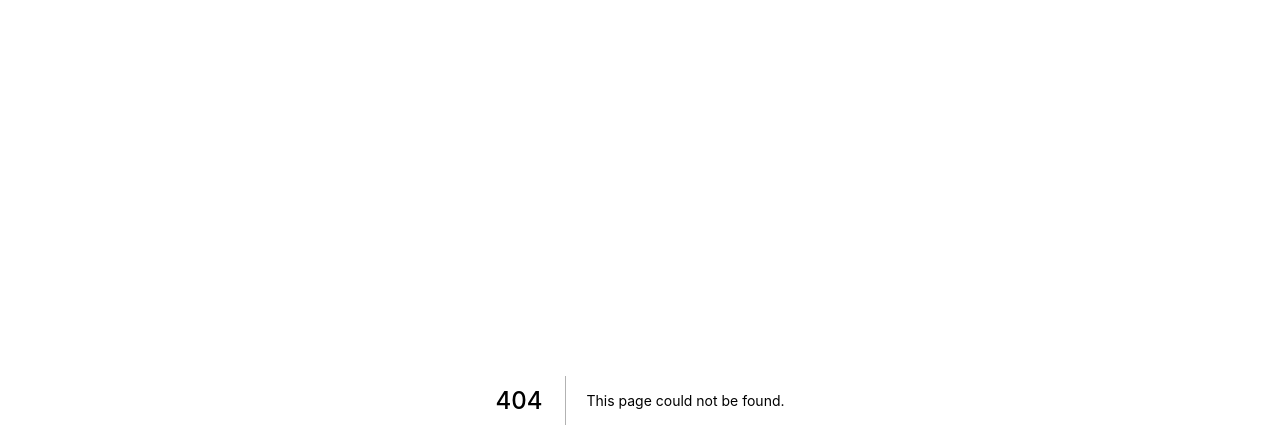
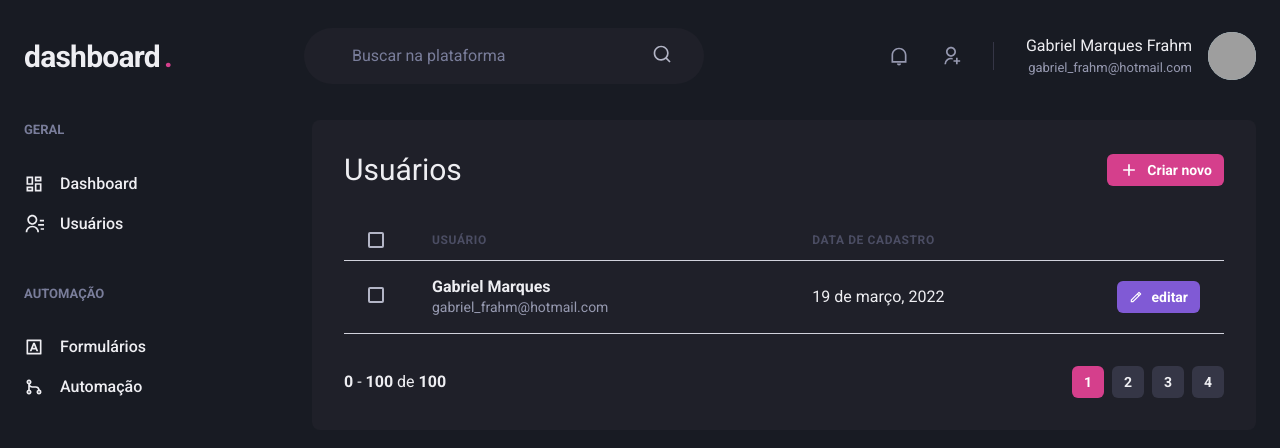
Before and after one commit to Gabrielfrahm/dashboard-with-chakra, a Next.js app: page /users in a window 1280 px wide. Before the commit this address had no page. Shown: the top 448 px of the page. Built offline with nearby package versions, Linux system fonts and the light colour scheme; grey boxes are pictures that could not be loaded.

Commit message:
initial users

```diff
--- /dev/null
+++ b/src/components/Form/Pagination.tsx
@@ -0,0 +1,65 @@
+import { Box, Button, Stack } from "@chakra-ui/react";
+
+export function Pagination() {
+  return (
+    <Stack
+      direction="row"
+      mt="8"
+      justify="space-between"
+      align="center"
+      spacing="6"
+    >
+      <Box>
+        <strong>0</strong> - <strong>100</strong> de <strong>100</strong>
+      </Box>
+      <Stack direction="row" spacing="2">
+        <Button
+          size="sm"
+          fontSize="sm"
+          width="4"
+          colorScheme="pink"
+          disabled
+          _disabled={{
+            bg: "pink.500",
+            cursor: "default",
+          }}
+        >
+          1
+        </Button>
+        <Button
+          size="sm"
+          fontSize="sm"
+          width="4"
+          bg="gray.700"
+          _hover={{
+            bg: "gray.500",
+          }}
+        >
+          2
+        </Button>
+        <Button
+          size="sm"
+          fontSize="sm"
+          width="4"
+          bg="gray.700"
+          _hover={{
+            bg: "gray.500",
+          }}
+        >
+          3
+        </Button>
+        <Button
+          size="sm"
+          fontSize="sm"
+          width="4"
+          bg="gray.700"
+          _hover={{
+            bg: "gray.500",
+          }}
+        >
+          4
+        </Button>
+      </Stack>
+    </Stack>
+  );
+}
--- /dev/null
+++ b/src/pages/users/index.tsx
@@ -0,0 +1,90 @@
+import {
+  Box,
+  Button,
+  Checkbox,
+  Flex,
+  Heading,
+  Icon,
+  Table,
+  Tbody,
+  Td,
+  Text,
+  Th,
+  Thead,
+  Tr,
+} from "@chakra-ui/react";
+import { RiAddLine, RiPencilLine } from "react-icons/ri";
+import { Pagination } from "../../components/Form/Pagination";
+import { Header } from "../../components/Header";
+import { Sidebar } from "../../components/Sidebar";
+
+export default function UserList() {
+  return (
+    <Box>
+      <Header />
+
+      <Flex w="100%" my="6" maxWidth={1480} mx="auto" px="6">
+        <Sidebar />
+
+        <Box flex="1" borderRadius={8} bg="gray.800" p="8">
+          <Flex mb="8" justify="space-between" align="center">
+            <Heading size="lg" fontWeight="normal">
+              Usuários
+            </Heading>
+
+            <Button
+              as="a"
+              size="sm"
+              fontSize="sm"
+              colorScheme="pink"
+              leftIcon={<Icon as={RiAddLine} fontSize="20" />}
+            >
+              Criar novo
+            </Button>
+          </Flex>
+
+          <Table>
+            <Thead>
+              <Tr>
+                <Th px="6" color="gray.300" width="8">
+                  <Checkbox colorScheme="pink" />
+                </Th>
+                <Th>Usuário</Th>
+                <Th>Data de cadastro</Th>
+                <Th width="8"></Th>
+              </Tr>
+            </Thead>
+            <Tbody>
+              <Tr>
+                <Td px="6">
+                  <Checkbox colorScheme="pink" />
+                </Td>
+                <Td>
+                  <Box>
+                    <Text fontWeight="bold">Gabriel Marques</Text>
+                    <Text fontSize="sm" color="gray.300">
+                      gabriel_frahm@hotmail.com
+                    </Text>
+                  </Box>
+                </Td>
+                <Td>19 de março, 2022</Td>
+                <Td>
+                  <Button
+                    as="a"
+                    size="sm"
+                    fontSize="sm"
+                    colorScheme="purple"
+                    leftIcon={<Icon as={RiPencilLine} />}
+                  >
+                    editar
+                  </Button>
+                </Td>
+              </Tr>
+            </Tbody>
+          </Table>
+          <Pagination />
+        </Box>
+      </Flex>
+    </Box>
+  );
+}
```
Also changed, not shown: src/pages/users/create.tsx (added, +17 -0 lines).
